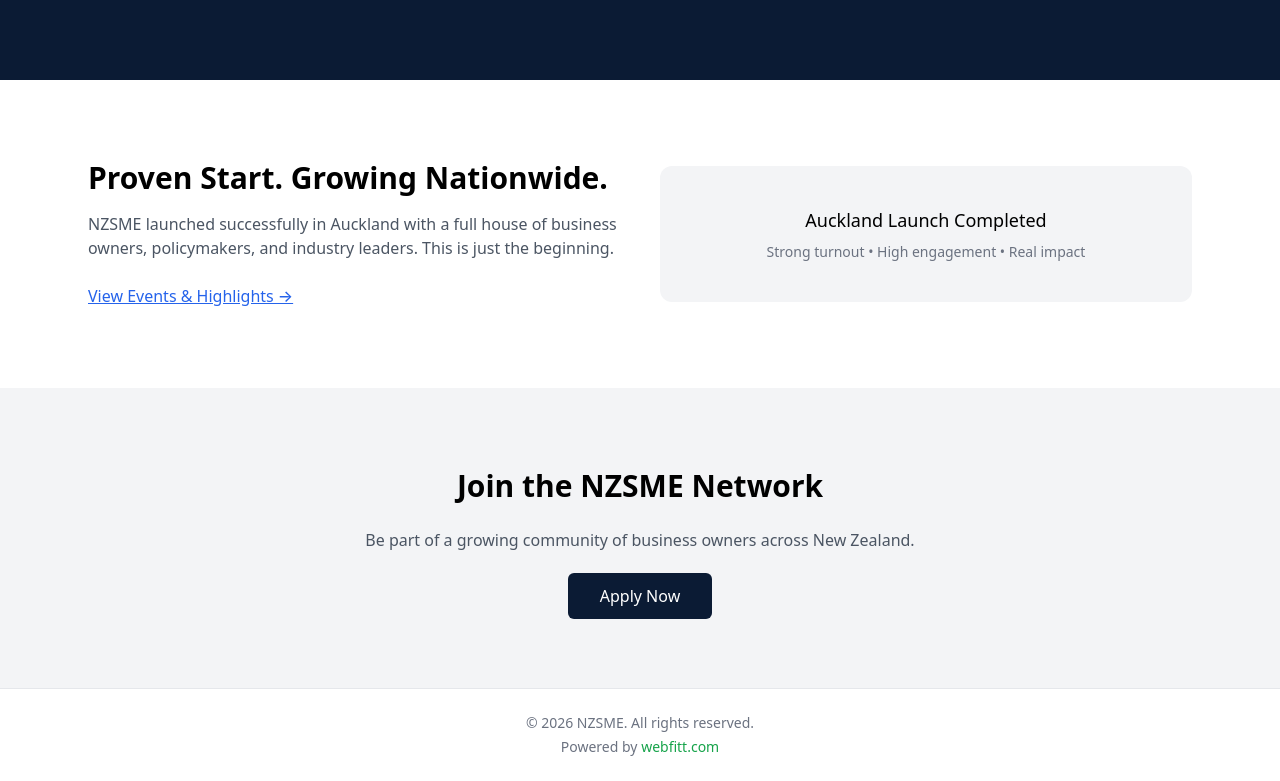
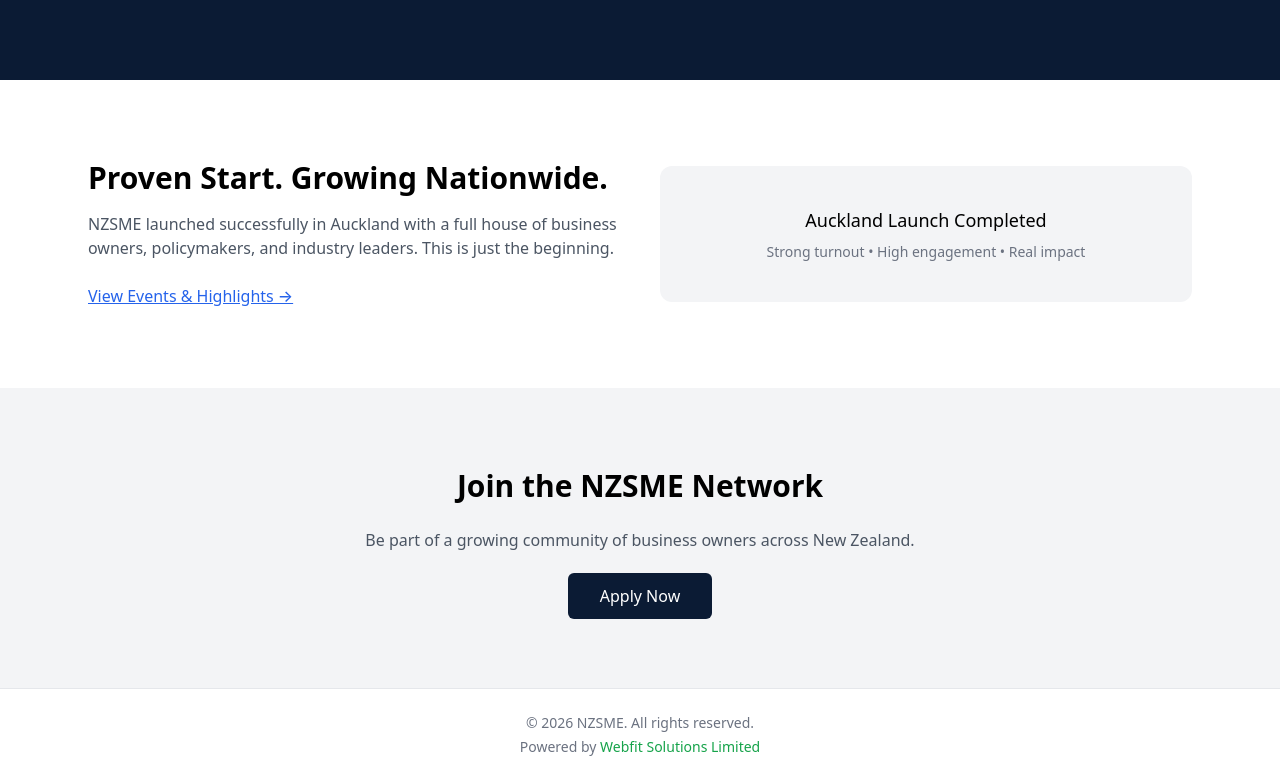
Before and after one commit to nzsme2026/nzsme, a Next.js app: page / in a window 1280 px wide. Shown: the part 866-1647 px from the top of the page. Built offline with nearby package versions, Linux system fonts and the light colour scheme.

Commit message:
Update footer branding to Webfit Solutions Limited with correct link

```diff
--- a/app/layout.tsx
+++ b/app/layout.tsx
@@ -29,12 +29,12 @@
             <p className="mt-1">
               Powered by{" "}
               <a
-                href="https://webfitt.com"
+                href="https://webfitt.co.nz"
                 target="_blank"
                 rel="noopener noreferrer"
                 className="text-green-600 font-medium hover:underline"
               >
-                webfitt.com
+                Webfit Solutions Limited
               </a>
             </p>
           </div>
```
